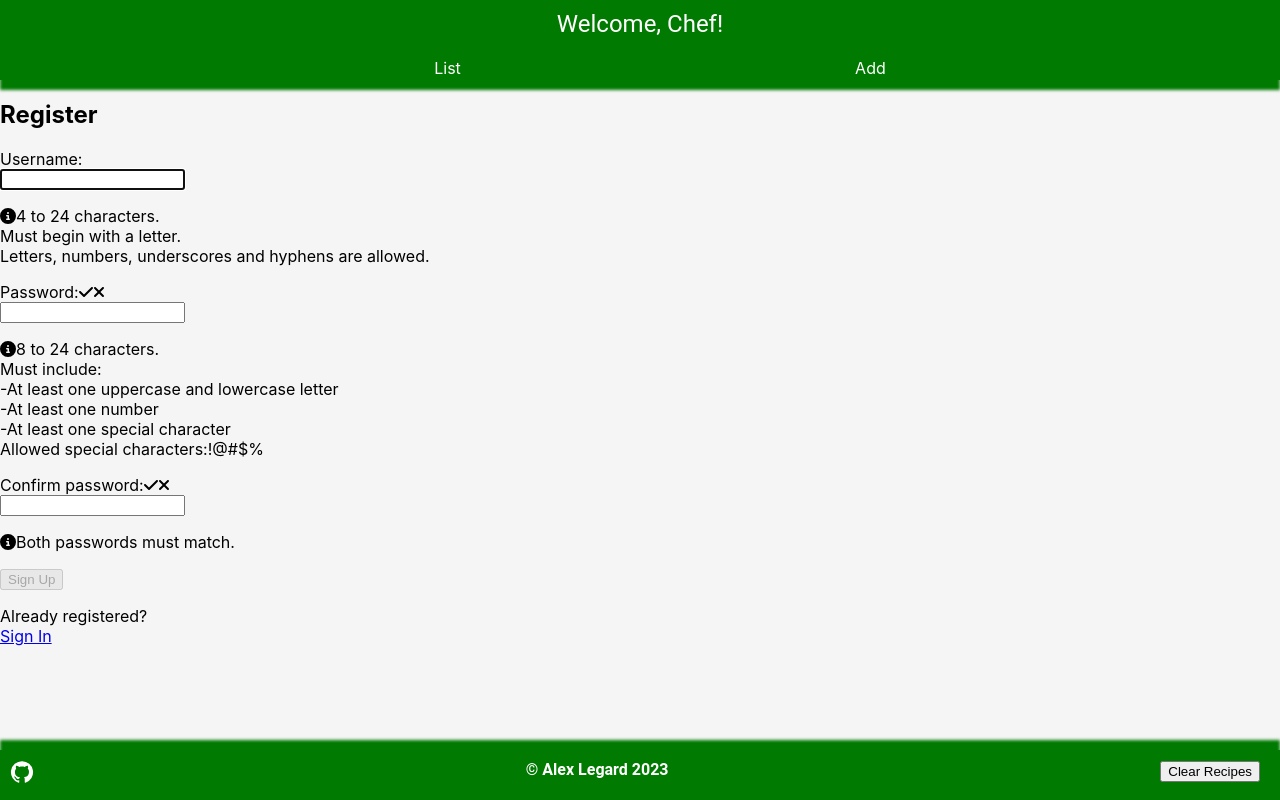
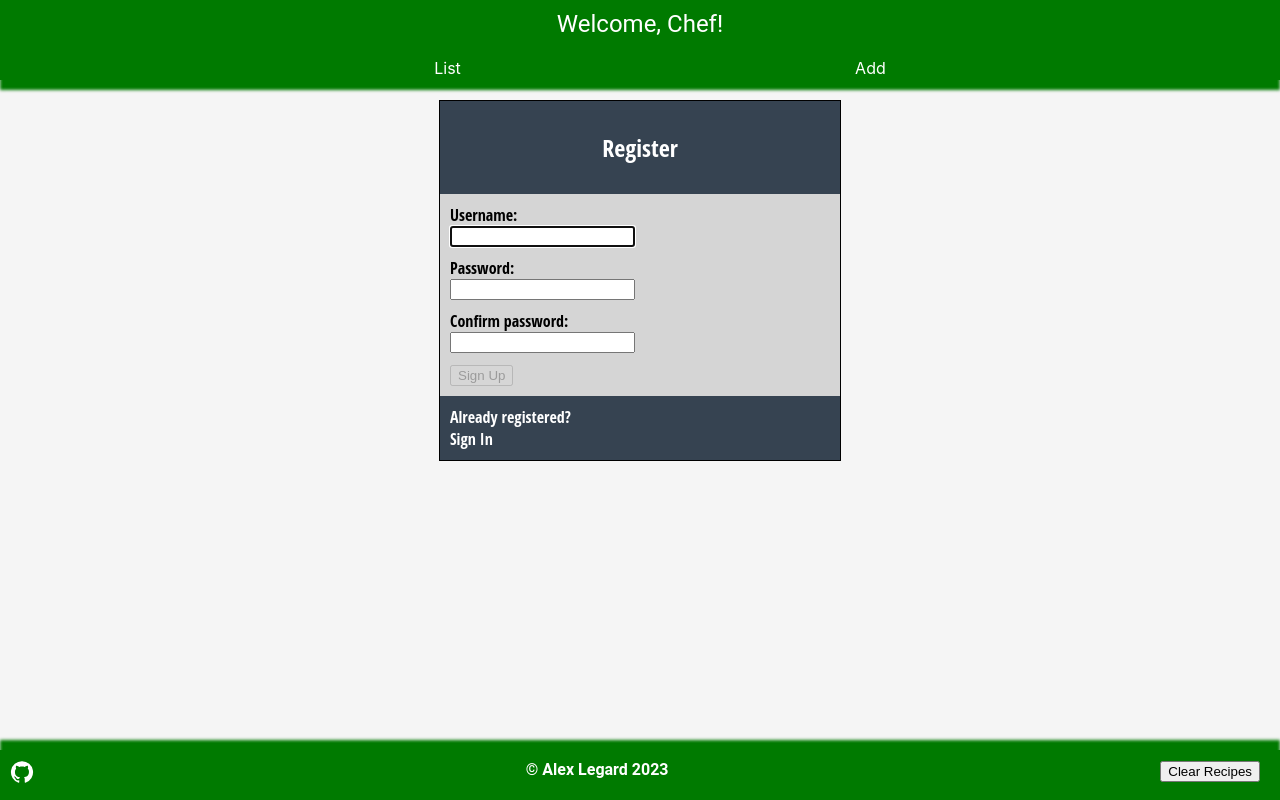
Before and after one commit to Alexlegard/react-recipes, a React (Create React App) app: page /register in a window 1280 px wide. Built offline with nearby package versions, Linux system fonts and the light colour scheme.

Commit message:
register.css
Register css and some js

```diff
--- /dev/null
+++ b/src/auth/Register.css
@@ -0,0 +1,59 @@
+.registration-card {
+    font-family: 'Open Sans Condensed', sans-serif;
+    width: 400px;
+    min-width: 250px;
+    margin: 20px auto;
+    position: relative;
+    border: 1px solid black;
+}
+
+/* Top part of the card */
+.register-header {
+    background-color: #364351;
+    color: white;
+    margin: 0;
+    padding: 10px;
+    text-align: center;
+
+}
+
+
+/* Middle of the card */
+.registration-form {
+    background-color: #D5D5D5;
+    margin-top: 0;
+    padding: 10px;
+}
+
+/* Bottom of the card */
+.registration-footer {
+    padding: 10px;
+    background-color: #364351;
+    color: white;
+}
+
+.registration-footer a {
+    color: white;
+    text-decoration: none;
+}
+
+.registration-footer a:hover {
+    text-decoration: underline;
+}
+
+/* FontAwesome icons */
+.faTimes,
+.faCheck,
+.faInfoCircle {
+    margin-right: 10px;
+}
+
+/* Offscreen class for screen readers */
+.offscreen {
+    position: absolute;
+    left: -9999px;
+    top: auto;
+    width: 1px;
+    height: 1px;
+    overflow: hidden;
+}
--- a/src/auth/Register.js
+++ b/src/auth/Register.js
@@ -1,6 +1,7 @@
 import { React, useRef, useState, useEffect } from "react";
 import { faCheck, faTimes, faInfoCircle } from "@fortawesome/free-solid-svg-icons";
 import { FontAwesomeIcon } from "@fortawesome/react-fontawesome";
+import './Register.css';
 
 // Username must be one letter followed by one number, letter, dash or underscore.
 const USER_REGEX = /^[a-zA-Z][a-zA-Z0-9-_]{3,23}$/;
@@ -13,17 +14,17 @@ function Register() {
     const userRef = useRef();
     const errRef = useRef();
 
-    const [user, setUser] = useState();
-    const [validName, setValidName] = useState(false);
-    const [userFocus, setUserFocus] = useState(false);
+    const [user, setUser] = useState(); // Username
+    const [validName, setValidName] = useState(false); // Username is valid
+    const [userFocus, setUserFocus] = useState(false); // Focus is on username field
 
-    const [pwd, setPwd] = useState('');
-    const [validPwd, setValidPwd] = useState(false);
-    const [pwdFocus, setPwdFocus] = useState(false);
+    const [pwd, setPwd] = useState(''); // Password
+    const [validPwd, setValidPwd] = useState(false); // Password is valid
+    const [pwdFocus, setPwdFocus] = useState(false); // Focus is on password field
 
-    const [matchPwd, setMatchPwd] = useState('');
-    const [validMatch, setValidMatch] = useState(false);
-    const [matchFocus, setMatchFocus] = useState(false);
+    const [matchPwd, setMatchPwd] = useState(''); // "Confirm password" field
+    const [validMatch, setValidMatch] = useState(false); // "Confirm password" field is valid
+    const [matchFocus, setMatchFocus] = useState(false); // Focus is on "Confirm password"
 
     const [errMsg, setErrMsg] = useState('');
     const [success, setSuccess] = useState(false);
@@ -60,11 +61,14 @@ function Register() {
     }, [user, pwd, matchPwd])
 
     return (
-        <section>
-            <p ref={errRef} className={errMsg ? "errmsg" : "offscreen"}
-                aria-live="assertive">{errMsg}</p>
-            <h1>Register</h1>
-            <form>
+        <section className="registration-card">
+            <div className="register-header">
+                <h1>Register</h1>
+            </div>
+
+            <form className="registration-form">
+                <p ref={errRef} className={errMsg ? "errmsg" : "offscreen"}
+                    aria-live="assertive">{errMsg}</p>
                 <label htmlFor="username">
                     Username:
                 </label>
@@ -80,7 +84,7 @@ function Register() {
                     onBlur={() => setUserFocus(false)}
                 />
                 <p id="uidnote" className={userFocus && user && !validName ? "instructions" : "offscreen"}>
-                    <FontAwesomeIcon icon={faInfoCircle} />
+                    <FontAwesomeIcon className="faInfoCircle" icon={faInfoCircle} />
                     4 to 24 characters.<br />
                     Must begin with a letter.<br />
                     Letters, numbers, underscores and hyphens are allowed.<br />
@@ -88,12 +92,6 @@ function Register() {
 
                 <label htmlFor="password">
                     Password:
-                    <span className={validPwd ? "valid" : "hide"}>
-                        <FontAwesomeIcon icon={faCheck} />
-                    </span>
-                    <span className={validPwd || !pwd ? "hide" : "invalid"}>
-                        <FontAwesomeIcon icon={faTimes} />
-                    </span>
                 </label>
                 <input
                     type="password"
@@ -105,13 +103,13 @@ function Register() {
                     onBlur={() => setPwdFocus(false)}
                 />
                 <p id="pwdnote" className={pwdFocus && !validPwd ? "instructions" : "offscreen"}>
-                    <FontAwesomeIcon icon={faInfoCircle} />
+                    <FontAwesomeIcon className="faInfoCircle" icon={faInfoCircle} />
                     8 to 24 characters.<br />
                     Must include:<br />
-                    -At least one uppercase and lowercase letter<br />
-                    -At least one number<br />
-                    -At least one special character<br />
-                    Allowed special characters:
+                    • At least one uppercase and lowercase letter<br />
+                    • At least one number<br />
+                    • At least one special character<br />
+                    • Allowed special characters:
                     <span aria-label="exclamation mark">!</span>
                     <span aria-label="at symbol">@</span>
                     <span aria-label="hashtag">#</span>
@@ -121,12 +119,6 @@ function Register() {
 
                 <label htmlFor="confirm_pwd">
                     Confirm password:
-                    <span className={validMatch && matchPwd ? "valid" : "hide"}>
-                        <FontAwesomeIcon icon={faCheck} />
-                    </span>
-                    <span className={validMatch || !matchPwd ? "hide" : "invalid"}>
-                        <FontAwesomeIcon icon={faTimes} />
-                    </span>
                 </label>
                 <input
                     type="password"
@@ -137,8 +129,8 @@ function Register() {
                     onFocus={() => setMatchFocus(true)}
                     onBlur={() => setMatchFocus(false)}
                 />
-                <p id="confirmnote" className={matchFocus && !validMatch ? "instructions" : "offscreen"}>
-                    <FontAwesomeIcon icon={faInfoCircle} />
+                <p id="confirmnote" className={matchPwd && (pwd !== matchPwd) ? "instructions" : "offscreen"}>
+                    <FontAwesomeIcon className="faInfoCircle" icon={faInfoCircle} />
                     Both passwords must match.
                 </p>
 
@@ -147,12 +139,11 @@ function Register() {
                 </button>
             </form>
 
-            <p>
-                Already registered?<br />
-                <span className="line">
-                    <a href="#">Sign In</a>
-                </span>
-            </p>
+            <div className="registration-footer">
+                Already registered?<br /><a href="#">Sign In</a>
+
+            </div>
+
         </section>
     )
 }
```
